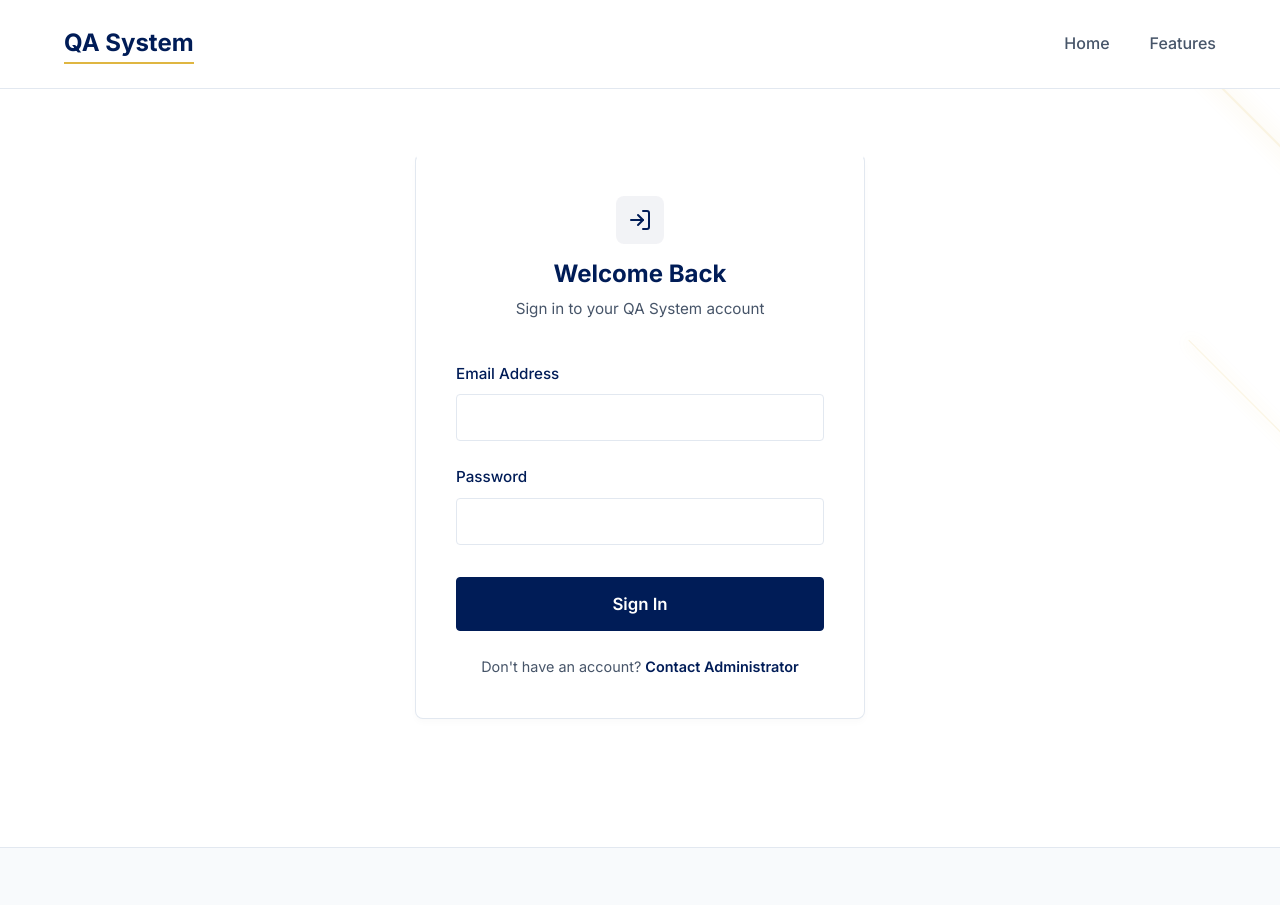
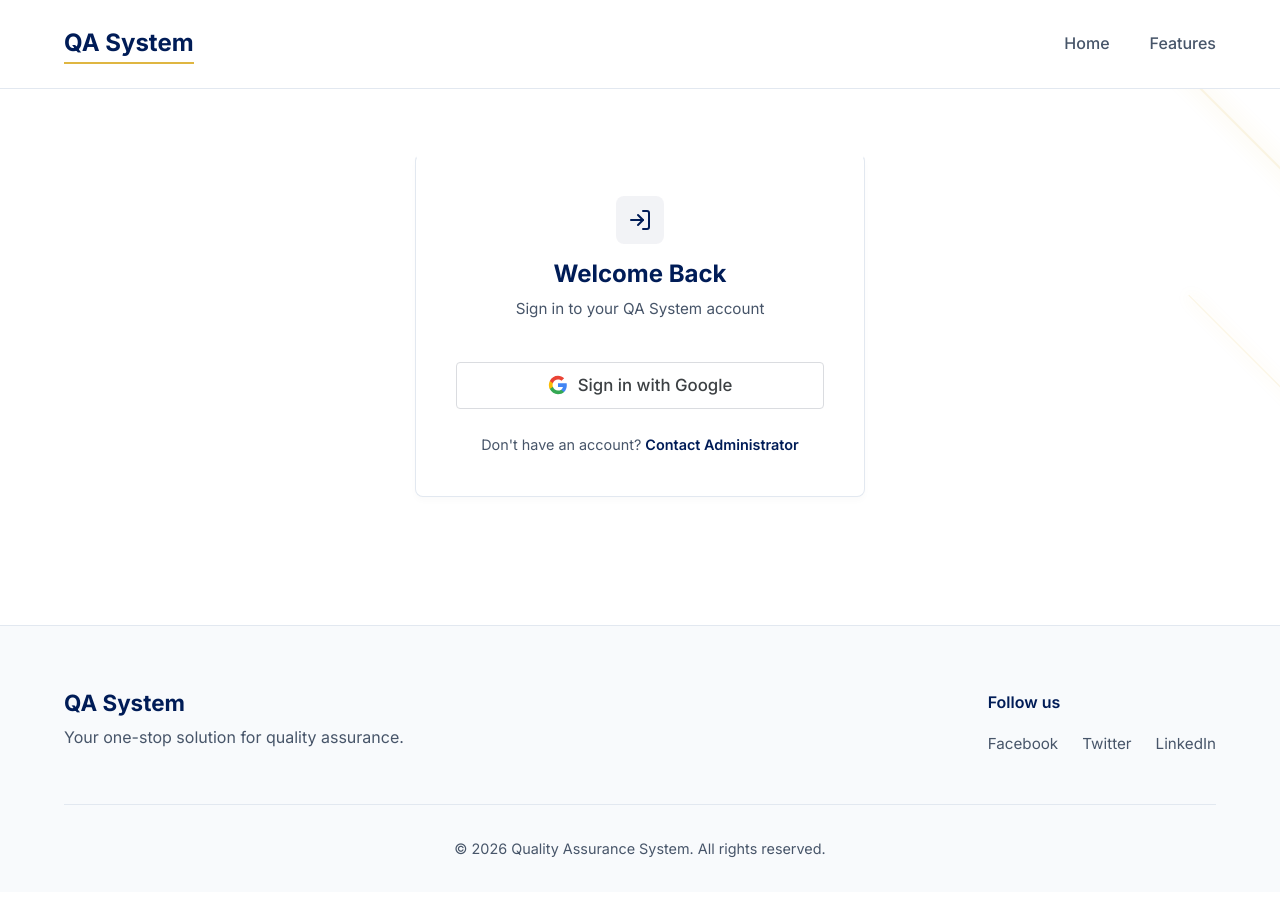
Before and after one commit to Tedeyy/Quality-Assurance-System, a PHP site: page /views/feed.php in a window 1280 px wide. Shown: the top 905 px of the page. After the commit the page ends 858 px from the top, so only its background shows below. Run offline with PHP 8.4, Linux system fonts and the light colour scheme.

Commit message:
initial Google Auth

```diff
--- a/views/content/login.php
+++ b/views/content/login.php
@@ -10,17 +10,22 @@
             <h2 style="margin-bottom: 0.5rem; color: var(--accent-blue);">Welcome Back</h2>
             <p style="color: var(--text-secondary); margin-bottom: 2.5rem;">Sign in to your QA System account</p>
 
-            <form action="#" method="POST" style="text-align: left;">
-                <div style="margin-bottom: 1.5rem;">
-                    <label for="email" style="display: block; margin-bottom: 0.5rem; font-weight: 500; color: var(--text-primary); font-size: 0.95rem;">Email Address</label>
-                    <input type="email" id="email" name="email" required style="width: 100%; padding: 0.8rem; border: 1px solid var(--border-color); border-radius: 4px; font-family: inherit; font-size: 1rem; outline: none; transition: border-color 0.3s, box-shadow 0.3s;" onfocus="this.style.borderColor='var(--accent-blue)'; this.style.boxShadow='0 0 0 3px rgba(0,28,87,0.1)';" onblur="this.style.borderColor='var(--border-color)'; this.style.boxShadow='none';">
+            <div style="text-align: center; margin-top: 1.5rem; margin-bottom: 1.5rem;">
+                <div id="g_id_onload"
+                     data-client_id="<?= htmlspecialchars($_ENV['GOOGLE_CLIENT_ID'] ?? '') ?>"
+                     data-login_uri="YOUR_LOGIN_ENDPOINT"
+                     data-auto_prompt="false">
                 </div>
-                <div style="margin-bottom: 2rem;">
-                    <label for="password" style="display: block; margin-bottom: 0.5rem; font-weight: 500; color: var(--text-primary); font-size: 0.95rem;">Password</label>
-                    <input type="password" id="password" name="password" required style="width: 100%; padding: 0.8rem; border: 1px solid var(--border-color); border-radius: 4px; font-family: inherit; font-size: 1rem; outline: none; transition: border-color 0.3s, box-shadow 0.3s;" onfocus="this.style.borderColor='var(--accent-blue)'; this.style.boxShadow='0 0 0 3px rgba(0,28,87,0.1)';" onblur="this.style.borderColor='var(--border-color)'; this.style.boxShadow='none';">
-                </div>
-                <button type="submit" class="btn btn-primary" style="width: 100%; padding: 1rem; font-size: 1.05rem;">Sign In</button>
-            </form>
+                <button type="button" class="btn" style="width: 100%; padding: 0.8rem; font-size: 1.05rem; background-color: #ffffff; color: #3c4043; border: 1px solid #dadce0; border-radius: 4px; display: flex; align-items: center; justify-content: center; gap: 10px; transition: background-color 0.3s, box-shadow 0.3s; font-weight: 500;" onmouseover="this.style.backgroundColor='#f8f9fa'; this.style.boxShadow='0 1px 2px 0 rgba(60,64,67,0.3), 0 1px 3px 1px rgba(60,64,67,0.15)';" onmouseout="this.style.backgroundColor='#ffffff'; this.style.boxShadow='none';">
+                    <svg width="20" height="20" viewBox="0 0 24 24" xmlns="http://www.w3.org/2000/svg">
+                        <path d="M22.56 12.25c0-.78-.07-1.53-.2-2.25H12v4.26h5.92c-.26 1.37-1.04 2.53-2.21 3.31v2.77h3.57c2.08-1.92 3.28-4.74 3.28-8.09z" fill="#4285F4"/>
+                        <path d="M12 23c2.97 0 5.46-.98 7.28-2.66l-3.57-2.77c-.98.66-2.23 1.06-3.71 1.06-2.86 0-5.29-1.93-6.16-4.53H2.18v2.84C3.99 20.53 7.7 23 12 23z" fill="#34A853"/>
+                        <path d="M5.84 14.09c-.22-.66-.35-1.36-.35-2.09s.13-1.43.35-2.09V7.07H2.18C1.43 8.55 1 10.22 1 12s.43 3.45 1.18 4.93l2.85-2.22.81-.62z" fill="#FBBC05"/>
+                        <path d="M12 5.38c1.62 0 3.06.56 4.21 1.64l3.15-3.15C17.45 2.09 14.97 1 12 1 7.7 1 3.99 3.47 2.18 7.07l3.66 2.84c.87-2.6 3.3-4.53 6.16-4.53z" fill="#EA4335"/>
+                    </svg>
+                    Sign in with Google
+                </button>
+            </div>
             <p style="margin-top: 1.5rem; font-size: 0.9rem; color: var(--text-secondary);">
                 Don't have an account? <a href="#" style="color: var(--accent-blue); font-weight: 600;">Contact Administrator</a>
             </p>
--- a/views/feed.php
+++ b/views/feed.php
@@ -1,4 +1,5 @@
 <?php
+require_once __DIR__ . '/../config/env.php';
 require_once __DIR__ . '/component/header.php';
 require_once __DIR__ . '/component/navbar.php';
 require_once __DIR__ . '/content/login.php';
```
Also changed, not shown: config/env.php (added, +36 -0 lines), assets/db/mysql.db (added), 1 other file.
